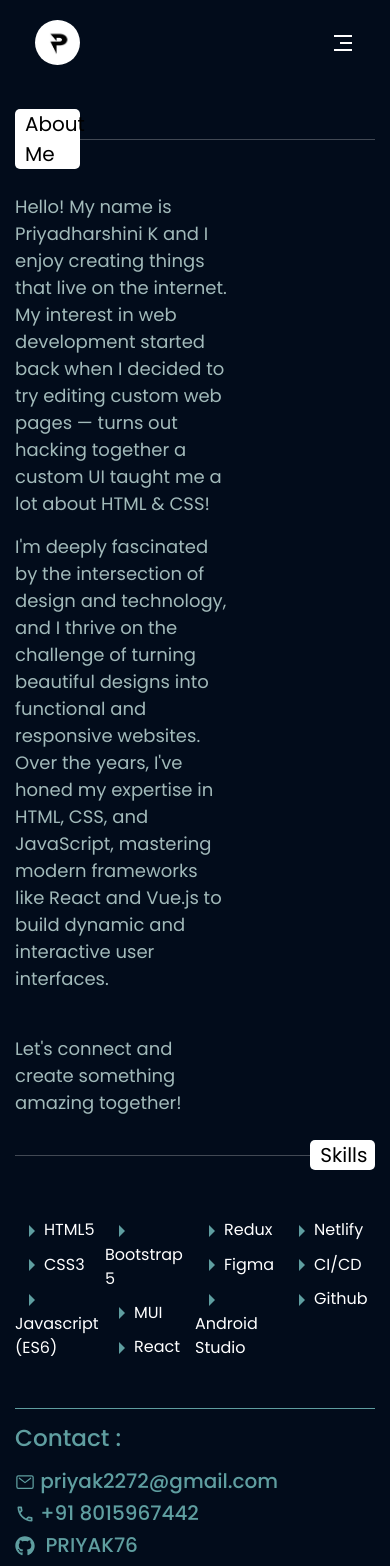
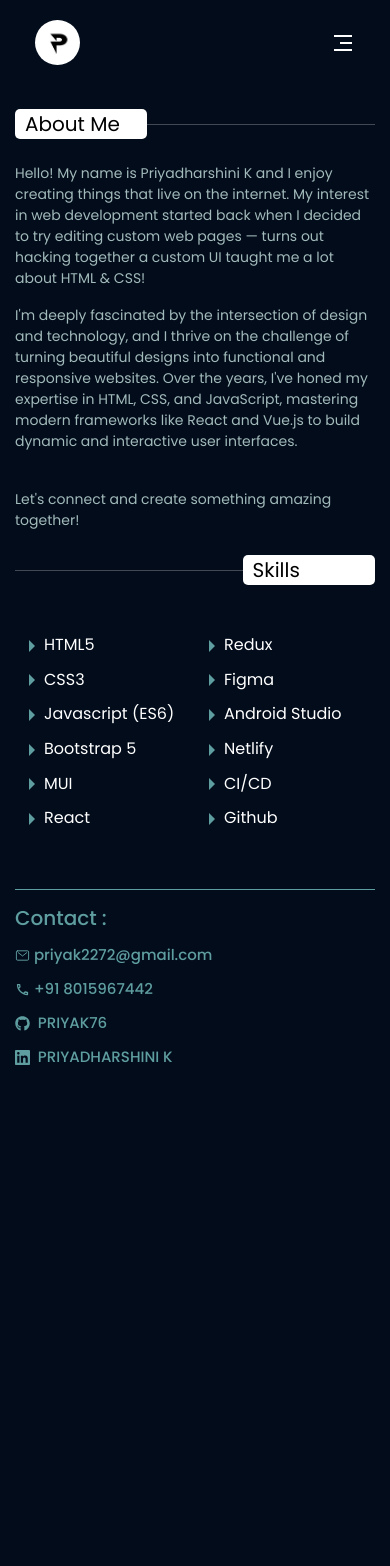
Before and after one commit to PRIYAK76/priyadharshiniprotfolio, a React (Create React App) app: page /About in a window 390 px wide. Shown: the top 1566 px of the page. After the commit the page ends 1082 px from the top, so only its background shows below. Built offline with nearby package versions, Linux system fonts and the light colour scheme.

Commit message:
responsive

```diff
--- a/src/components/Footer/Footer.css
+++ b/src/components/Footer/Footer.css
@@ -9,5 +9,26 @@
 
 .footer-title{
     color: cadetblue;
+}
 
+@media(max-width:500px){
+    .hr-tag-footer{
+        border-top: 1.3px solid cadetblue;
+        width: 100%;
+    }
+
+    .footer-content{
+
+        color: cadetblue;
+    }
+
+    .footer-title{
+        font-size: 20px;
+        color: cadetblue;
+    }
+
+    .footer-text{
+        font-size: 15px;
+        margin-top: 16px;
+    }
 }
--- a/src/components/Footer/Footer.js
+++ b/src/components/Footer/Footer.js
@@ -10,15 +10,15 @@ const Footer = () => {
             <div className='hr-tag-footer'>
                 <h3 className='footer-title my-3'>Contact : </h3>
                 <div className='d-flex justify-content-between my-3 footer-content'>
-                    <h5><IoMailOutline />&nbsp;priyak2272@gmail.com</h5>
-                    <h5><MdOutlineCall />&nbsp;+91 8015967442</h5>
+                    <h5 className='footer-text'><IoMailOutline />&nbsp;priyak2272@gmail.com</h5>
+                    <h5 className='footer-text'><MdOutlineCall />&nbsp;+91 8015967442</h5>
                     <a href="https://github.com/PRIYAK76" target="_blank" rel="noopener noreferrer">
-                        <h5>
+                        <h5 className='footer-text'>
                             <FaGithub />&nbsp; PRIYAK76
                         </h5>
                     </a>
                     <a href="https://www.linkedin.com/in/priyadharshini-krishnakumar-122883227/" target="_blank" rel="noopener noreferrer">
-                        <h5>
+                        <h5 className='footer-text'>
                         <SiLinkedin />&nbsp; PRIYADHARSHINI K
                         </h5>
                     </a>
--- a/src/components/Navbar/Navbar.css
+++ b/src/components/Navbar/Navbar.css
@@ -93,8 +93,10 @@ ul {
   .menu-icon {
     display: block;
     cursor: pointer;
+
   }
 
+  .nav{    z-index: 100000;}
   .nav-elements {
     position: absolute;
     right: 0;
@@ -109,6 +111,7 @@ ul {
 
   .nav-elements.active {
     width: 270px;
+    z-index: 100000;
   }
 
   .nav-elements ul {
--- a/src/pages/Styles.css
+++ b/src/pages/Styles.css
@@ -138,3 +138,153 @@ ul{
     padding: 10px;
     border-radius: 10px;
 }
+
+@media(max-width:500px){
+    .hero-section-title-1 {
+        font-size: 2.4rem;
+        font-weight: 700;
+        color: rgb(95, 158, 160);
+    }
+
+    .hero-section-title-2 {
+        font-size: 2rem;
+        font-weight: 700;
+        color: rgb(127, 187, 187);
+        letter-spacing: 0.1rem;
+    }
+
+    .hero-section-subtitle {
+        font-size: 1rem;
+        font-weight: 700;
+        width: 80%;
+        color: rgb(161, 161, 161);
+    }
+
+    .hero-sec {
+        margin-top: 4rem;
+    }
+
+    a {
+        color: inherit;
+        text-decoration: inherit;
+    }
+
+    .about-me-text {
+        font-size: 14px;
+        width: 100%;
+        color: rgb(162, 186, 186);
+    }
+
+    .about-me-title {
+        font-size: 20px;
+        color: black;
+    }
+
+    .hr-with-text {
+        display: flex;
+        align-items: center;
+        justify-content: center;
+        position: relative;
+    }
+
+    .hr-with-text hr {
+        width: 90%;
+        margin: 0;
+        color: white;
+    }
+
+    .hr-text {
+        padding: 0 10px;
+        background-color: white;
+        width: 50%;
+        border-radius: 5px;
+    }
+
+    .hr-text1 {
+        padding: 0 10px;
+        background-color: white;
+        width: 80%;
+        border-radius: 5px;
+        font-size: 14px;
+    }
+
+    .two-column-list {
+        columns: 2;
+        list-style: none;
+        padding: 0;
+        column-gap: 0px;
+        color: white;
+    }
+
+    .two-column-list li {
+        margin-bottom: 10px;
+        /* Adjust as needed */
+        list-style-type: none;
+    }
+
+    .one-column-list li {
+        margin-bottom: 15px;
+        /* Adjust as needed */
+        list-style-type: none;
+    }
+
+    .arrow-list {
+        list-style: none;
+        /* padding-left: 20px; */
+    }
+
+    .arrow-list li::before {
+        content: '';
+        display: inline-block;
+        margin-right: 5px;
+        /* Adjust spacing */
+        vertical-align: middle;
+    }
+
+    ul{
+        margin: 0px;
+    }
+
+    .experience-main-title{
+        font-size: 20px;
+        color: white;
+    }
+
+    .one-column-list {
+        columns: 1;
+        list-style: none;
+        padding: 0;
+        column-gap: 0px;
+        color: white;
+    }
+
+    .contact-title{
+        font-size: 2rem;
+        font-weight: 700;
+        text-align: center;
+        color: cadetblue;
+    }
+
+    .contact-sub-title{
+        width: 80%;
+        text-align: center;
+        margin: auto;
+        color: antiquewhite;
+    }
+
+    .contact-btn{
+        border: 1px solid cadetblue;
+        background: transparent;
+        color: white;
+        font-size: 14px;
+        padding: 6px;
+        border-radius: 10px;
+        width: 190px;
+        margin-left: -60px !important;
+    }
+
+    .list-projects{
+        font-size: 12px;
+        text-align: justify;
+    }
+}
--- a/src/pages/experience/Experience.js
+++ b/src/pages/experience/Experience.js
@@ -1,49 +1,7 @@
 import * as React from 'react';
-import Tabs from '@mui/material/Tabs';
-import Tab from '@mui/material/Tab';
-import Typography from '@mui/material/Typography';
-import Box from '@mui/material/Box';
 import { IoMdArrowDropright } from "react-icons/io";
-import PropTypes from 'prop-types';
 
-function TabPanel(props) {
-  const { children, value, index, ...other } = props;
-
-  return (
-    <div
-      role="tabpanel"
-      hidden={value !== index}
-      id={`vertical-tabpanel-${index}`}
-      aria-labelledby={`vertical-tab-${index}`}
-      {...other}
-    >
-      {value === index && (
-        <Box sx={{ p: 3 }}>
-          <Typography>{children}</Typography>
-        </Box>
-      )}
-    </div>
-  );
-}
-
-TabPanel.propTypes = {
-  children: PropTypes.node,
-  index: PropTypes.number.isRequired,
-  value: PropTypes.number.isRequired,
-};
-
-function a11yProps(index) {
-  return {
-    id: `vertical-tab-${index}`,
-    'aria-controls': `vertical-tabpanel-${index}`,
-  };
-}
 const Experience = () => {
-  const [value, setValue] = React.useState(0);
-
-  const handleChange = (event, newValue) => {
-    setValue(newValue);
-  };
   const points = ["Developed responsive and visually appealing web applications using HTML, CSS, and JavaScript.",
     "Implemented Bootstrap framework to ensure cross-browser compatibility and mobile responsiveness.",
     "Utilized React.js and Redux for state management and building interactive user interfaces.",
@@ -56,29 +14,6 @@ const Experience = () => {
           <span class="hr-text1 about-me-title">Where I have Worked</span>
           <hr />
         </div>
-
-        <Box
-          sx={{ flexGrow: 1, bgcolor: 'transparent', display: 'flex', p: 4, width: "100%", height: "fit-content" }}
-        >
-          <Tabs
-            orientation="vertical"
-            variant="scrollable"
-            value={value}
-            onChange={handleChange}
-            aria-label="Vertical tabs example"
-            sx={{
-              borderRight: 1,
-              borderColor: 'white',
-              color: 'white',
-              '& .MuiTab-root': { color: 'white' },
-              '& .Mui-selected': { color: 'white', fontWeight: 700 },
-              '& .MuiTabs-indicator': { backgroundColor: '#64FFda' },
-              width: "15%",
-            }}
-          >
-            <Tab label="RiverWorld" {...a11yProps(0)} sx={{ color: 'white' }} />
-          </Tabs>
-          <TabPanel value={value} index={0} sx={{ color: 'white', width: "90%" }}>
             <h1 className='experience-main-title'>Software Developer
             <a href="https://www.linkedin.com/in/priyadharshini-krishnakumar-122883227/" target="_blank" rel="noopener noreferrer">
             <span style={{ color: "#64FFda" }}> &nbsp;@RiverWorld Technologies</span>
@@ -96,9 +31,6 @@ const Experience = () => {
                 ))}
               </ul>
             </div>
-          </TabPanel>
-        </Box>
-
       </div>
     </div>
   )
--- a/src/pages/projects/Projects.js
+++ b/src/pages/projects/Projects.js
@@ -14,7 +14,7 @@ const Projects = () => {
             </div>
             <p><ul className="one-column-list arrow-list my-5">
               {proj.Details.map((item, index) => (
-                <li key={index}>
+                <li key={index} className='list-projects'>
                   <IoMdArrowDropright color='#5f9ea0' size={24} />
                   {item}
                 </li>
```
Also changed, not shown: src/pages/experience/Experience copy.js (added, +107 -0 lines), 1 other file (tests, documents, lock files or other folders).
